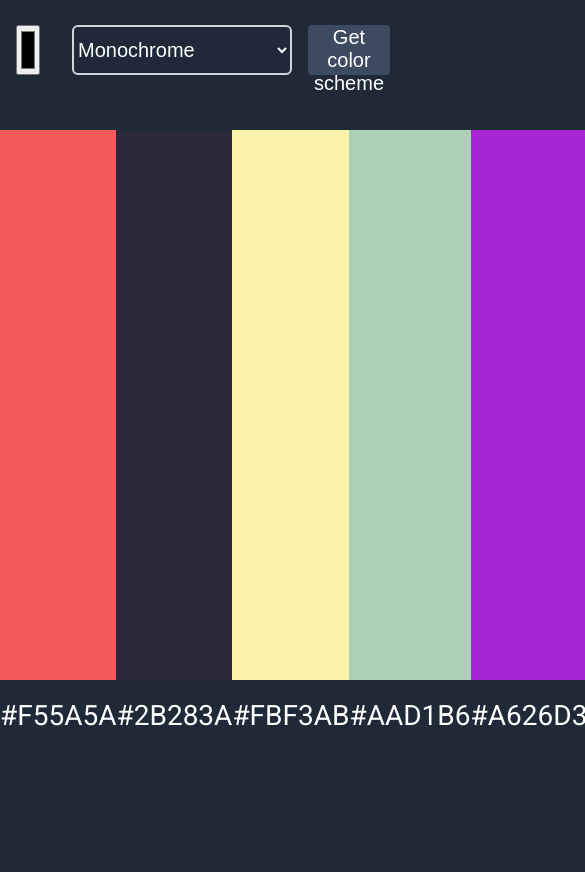
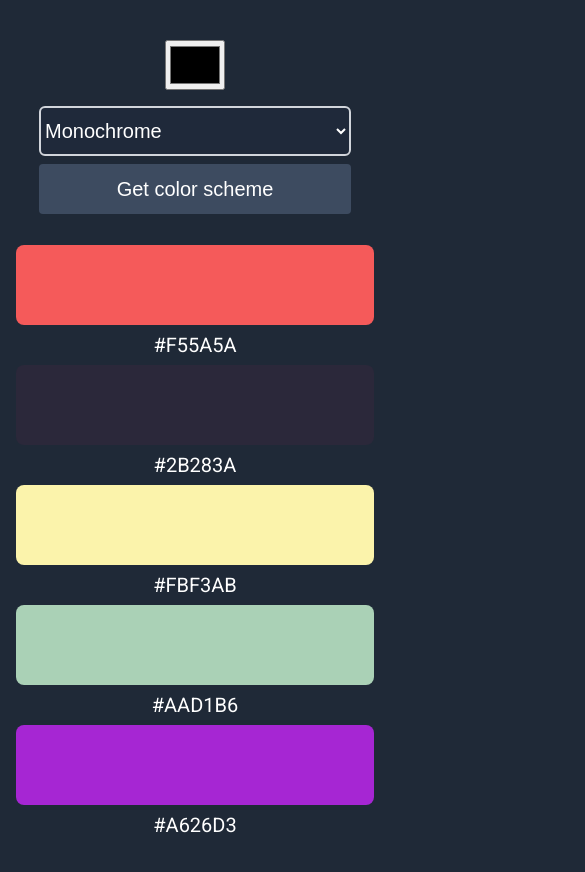
Before and after one commit to AjvadZ/Color-Picker, a plain HTML site: page index.html in a window 390 px wide. Shown: the top 872 px of the page, 585 px wide, since content can reach past the window. Drawn offline with Linux system fonts and the light colour scheme.

Commit message:
`Added padding to body, border-radius to .color-bar p, and responsive styles for small screens`

```diff
--- a/style.css
+++ b/style.css
@@ -8,6 +8,7 @@
 body {
   font-family: 'Roboto', sans-serif;
   background: rgba(31, 41, 55, 1);
+  padding: 2em;
 }
 
 #color-scheme {
@@ -26,6 +27,7 @@ body {
 
 .color-bar p {
   height: 550px;
+  border-radius: .5rem;
 }
 
 .color-bar span {
@@ -80,3 +82,41 @@ button {
   border: none;
   color: white;
 }
+
+@media (max-width: 768px) {
+  body {
+    padding: 1em;
+  }
+
+  #color-scheme {
+    flex-direction: column;
+    gap: 0.5rem;
+    padding-top: 15px;
+  }
+
+  .color-bar {
+    font-size: 20px;
+    gap: 0.5rem;
+    grid-template-rows: 1fr;
+  }
+
+  .color-bar p {
+    height: 80px;
+  }
+
+  nav {
+    flex-direction: column;
+    height: auto;
+    padding: 1rem 0;
+    gap: 0.5rem;
+  }
+
+  select, button {
+    width: 100%;
+    max-width: 312px;
+  }
+
+  input {
+    width: 60px;
+  }
+}
```
